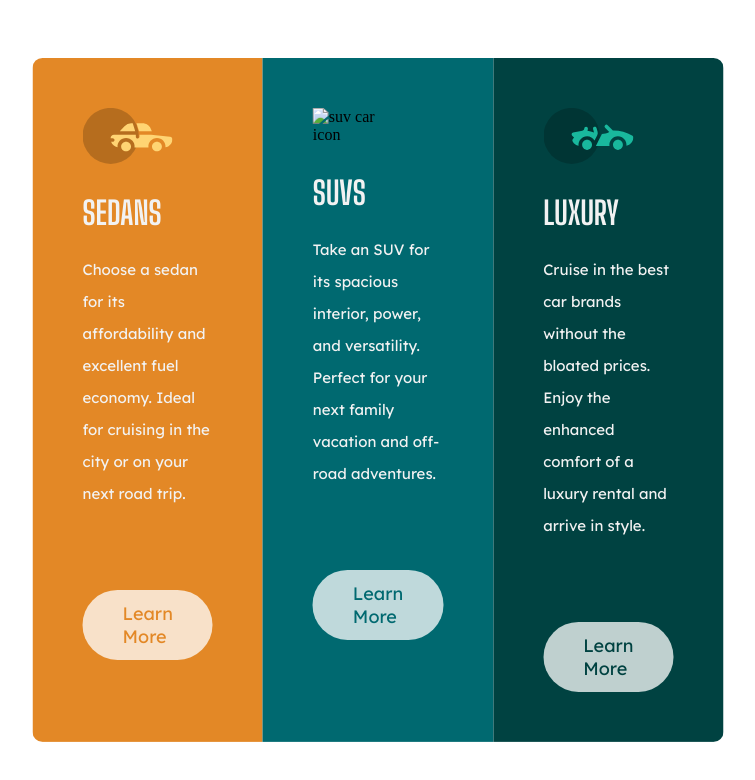
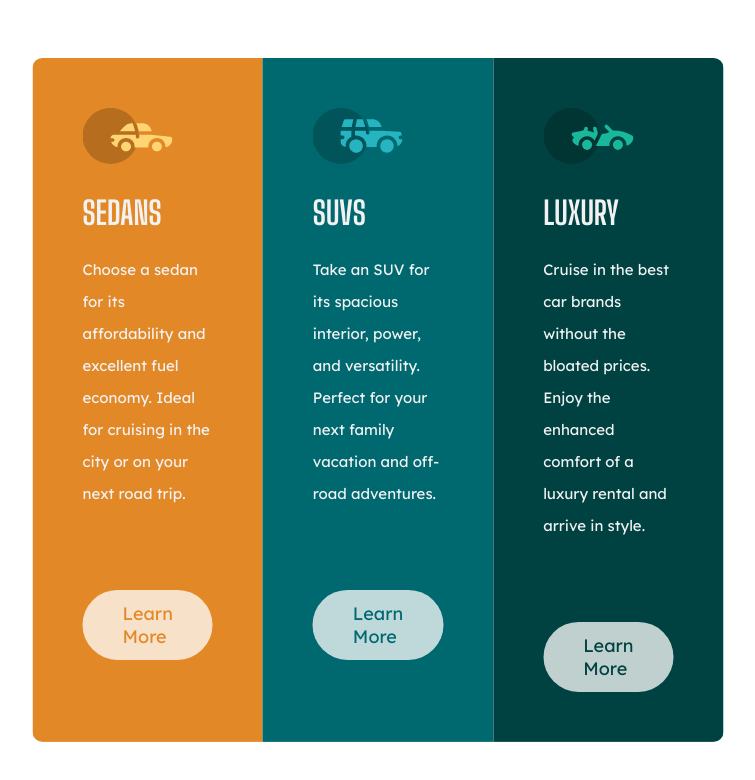
Before and after one commit to Ahmadbltagy/3-column-preview-card-component-main, a plain HTML site: page index.html in a window 1280 px wide. Shown: the whole page, without its empty margins (262-1017 px from the left). Drawn offline with Linux system fonts and the light colour scheme; the site is published under a folder, as on GitHub Pages, so addresses that start at the root find nothing.

Commit message:
fix image load

```diff
--- a/index.html
+++ b/index.html
@@ -53,7 +53,7 @@
         <a href="#" class="btn">Learn More</a>
       </div>
       <div class="car suv">
-        <img class="icon" src="/images/icon-suvs.svg" alt="suv car icon" />
+        <img class="icon" src="./images/icon-suvs.svg" alt="suv car icon" />
         <div>
           <h1 class="car-type">SUVs</h1>
           <p class="car-details">
```
